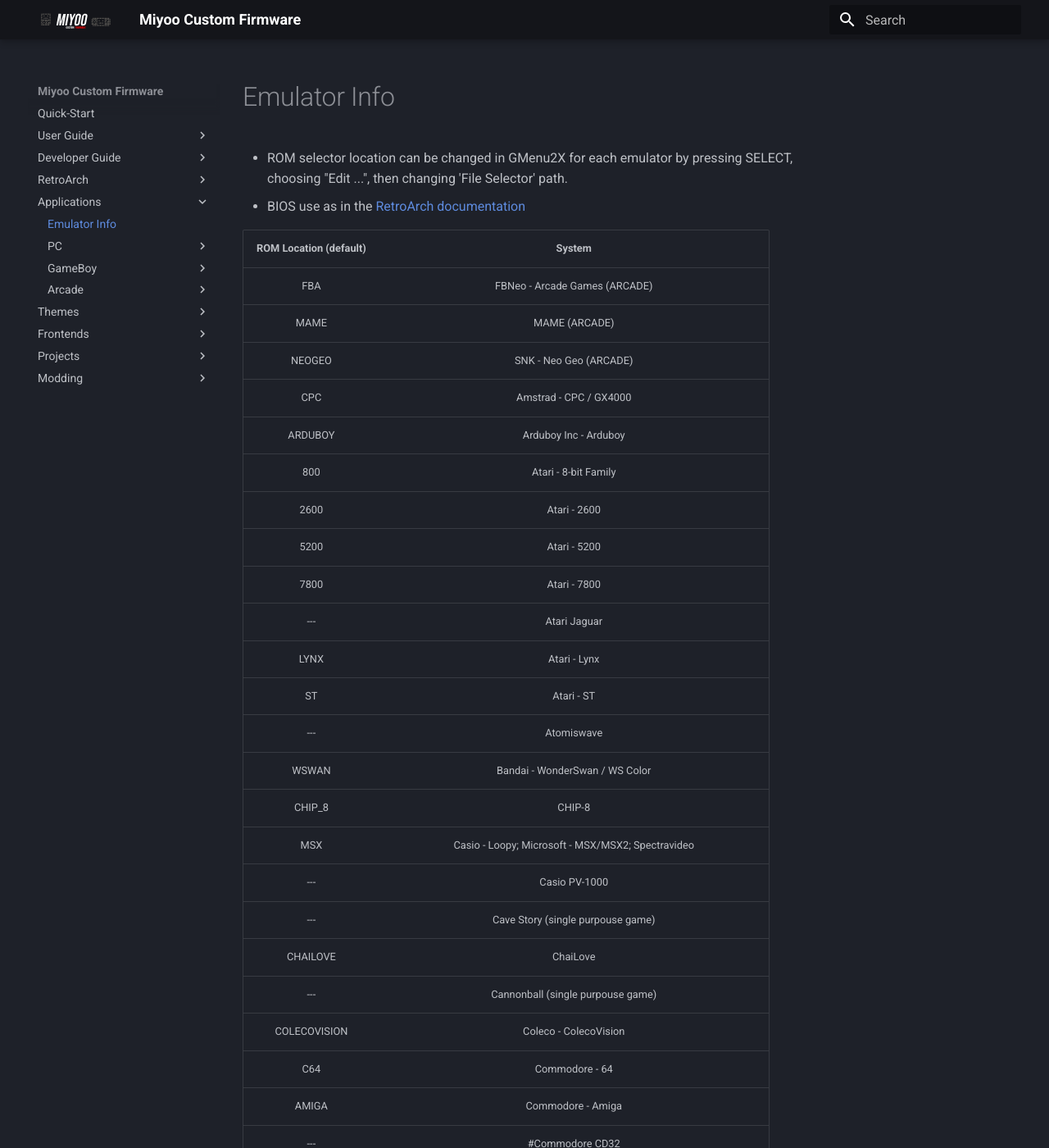
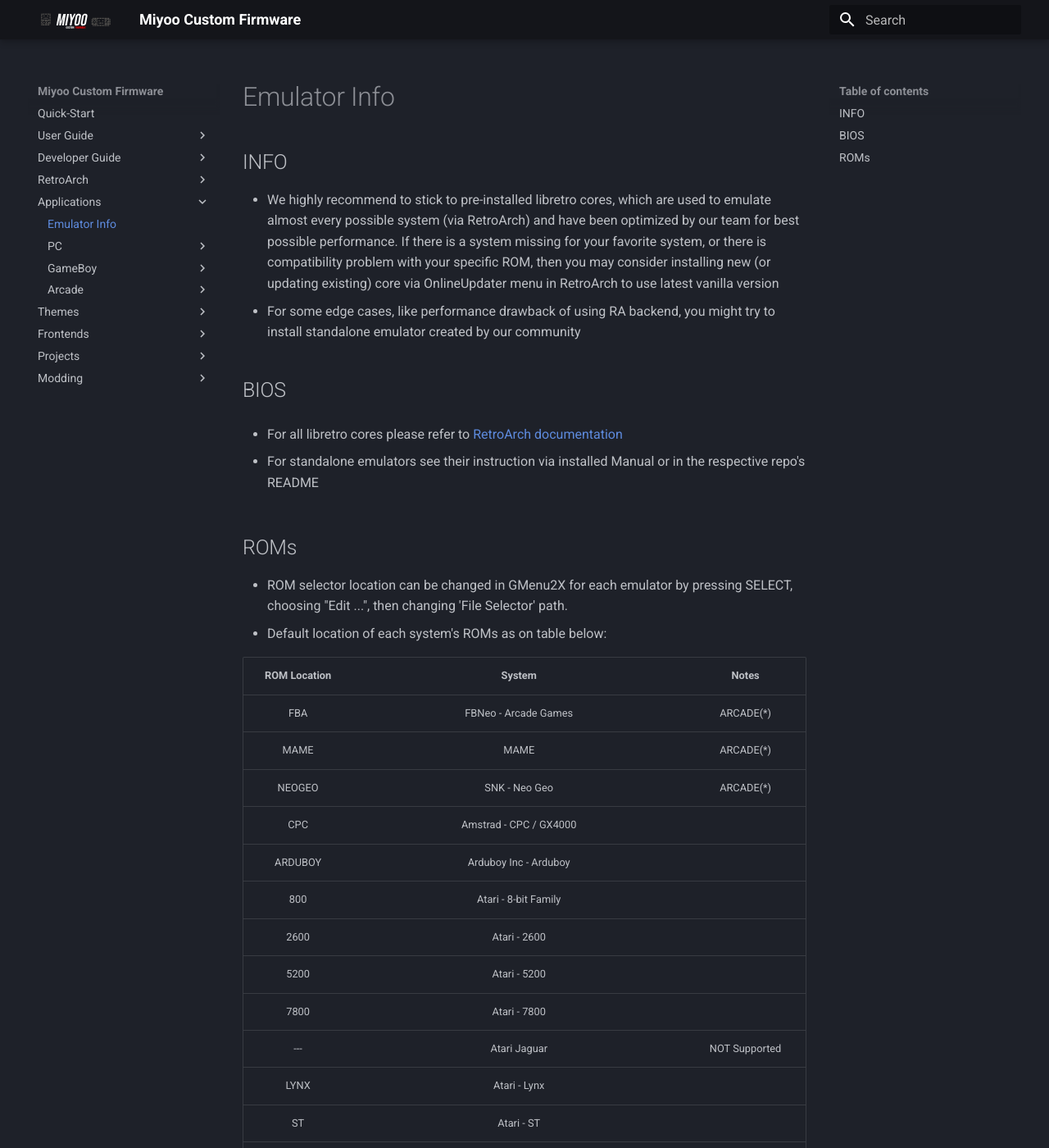
Before and after one commit to MiyooCFW/docs, an MkDocs documentation site: the page built from docs/Emulator-Info.md, in a window 1280 px wide and 1400 px high. Shown: the whole window at 82% size. Built offline with MkDocs 1.6.1 and Material for MkDocs 9.7.7, drawn with Linux system fonts in a browser that asks for light colours; some of the changed text lies outside the part shown.

Commit message:
Emulator Info: more INFO and Notes

```diff
--- a/docs/Emulator-Info.md
+++ b/docs/Emulator-Info.md
@@ -1,43 +1,56 @@
+## INFO
+
+- We highly recommend to stick to pre-installed libretro cores, which are used to emulate almost every possible system (via RetroArch) and have been optimized by our team for best possible performance. If there is a system missing for your favorite system, or there is compatibility problem with your specific ROM, then you may consider installing new (or updating existing) core via OnlineUpdater menu in RetroArch to use latest vanilla version
+- For some edge cases, like performance drawback of using RA backend, you might try to install standalone emulator created by our community
+
+## BIOS
+
+- For all libretro cores please refer to [RetroArch documentation](https://docs.libretro.com/library/bios/)
+
+- For standalone emulators see their instruction via installed Manual or in the respective repo's README
+
+## ROMs
 
 - ROM selector location can be changed in GMenu2X for each emulator by pressing SELECT, choosing "Edit ...", then changing 'File Selector' path.
-- BIOS use as in the [RetroArch documentation](https://docs.libretro.com/library/bios/)
+- Default location of each system's ROMs as on table below:
 
- ROM Location (default) | System
-:-----: | :-----:
-FBA	| FBNeo - Arcade Games (ARCADE)
-MAME	| MAME (ARCADE)
-NEOGEO	| SNK - Neo Geo (ARCADE)
+
+ ROM Location | System | Notes
+:-----: | :-----: | :-----:
+FBA	| FBNeo - Arcade Games | ARCADE(*)
+MAME	| MAME | ARCADE(*)
+NEOGEO	| SNK - Neo Geo | ARCADE(*)
 CPC	| Amstrad - CPC / GX4000
 ARDUBOY	| Arduboy Inc - Arduboy
 800	| Atari - 8-bit Family
 2600	| Atari - 2600
 5200	| Atari - 5200
 7800	| Atari - 7800
----	| Atari Jaguar
+---	| Atari Jaguar | NOT Supported
 LYNX	| Atari - Lynx
 ST	| Atari - ST
---- | Atomiswave
+--- | Atomiswave | NOT Supported
 WSWAN	| Bandai - WonderSwan / WS Color
 CHIP_8 | CHIP-8
 MSX	| Casio - Loopy; Microsoft - MSX/MSX2; Spectravideo
---- | Casio PV-1000
---- | Cave Story (single purpouse game)
+--- | Casio PV-1000 | NOT Supported
+--- | Cave Story | single purpouse game
 CHAILOVE | ChaiLove
---- | Cannonball (single purpouse game)
+--- | Cannonball | single purpouse game
 COLECOVISION	| Coleco - ColecoVision
 C64	| Commodore - 64
 AMIGA	| Commodore - Amiga
----	| #Commodore CD32
----	| #Commodore CDTV
----	| #Commodore PET
----	| #Commodore Plus-4
----	| #Commodore VIC-20
+---	| Commodore - CD32 | NOT Supported
+---	| Commodore - CDTV | NOT Supported
+---	| Commodore - PET | NOT Supported
+---	| Commodore - Plus-4 | NOT Supported
+---	| Commodore - VIC-20 | NOT Supported
 DOOM	| DOOM
 DOS	| DOS
----	| Dinothawr (single purpouse game)
----	| Emerson Arcadia 2001
----	| Entex Adventure Vision
----	| Epoch Super Cassette Vision
+---	| Dinothawr | single purpouse game
+---	| Emerson Arcadia 2001 | NOT Supported
+---	| Entex Adventure Vision | NOT Supported
+---	| Epoch Super Cassette Vision | NOT Supported
 BK	| Elektronika BK
 CHANNELF	| Fairchild - Channel F
 FLASHBACK	| Flashback
@@ -45,16 +58,17 @@
 G&W	| Handheld Electronic Game
 GB	| Nintendo - Game Boy / GB Color
 GBA	| Nintendo - Game Boy Advance
----	| GamePark GP32
----	| Hartung Game Master
----	| LeapFrog Leapster Learning Game System
+---	| GamePark GP32 | NOT Supported
+---	| Hartung Game Master | NOT Supported
+---	| LeapFrog Leapster Learning Game System | NOT Supported
 JUMPNBUMP	| Jump 'n Bump
 LOWRESNX	| LowRes NX
 LUTRO	| Lutro
 ODYSSEY2	| Magnavox - Odyssey2 / Philips - Videopac+
 INT	| Mattel - Intellivision
+---	| Microsoft - Xbox / Xbox 360 | NOT Supported
 UW8	| MicroW8
----	| MrBoom (single purpouse game)
+---	| MrBoom | single purpouse game
 PCE	| PC Engine / PCE CD / PCE SuperGrafx
 PC_88	| NEC - PC-8001 - PC-8801
 ---	| NEC - PC-98
@@ -62,46 +76,48 @@
 NES	| Nintendo - Nintendo Entertainment System / Family Computer Disk System
 POKEMINI	| Nintendo - Pokemon Mini
 SNES	| Nintendo - Super Nintendo Entertainment System / Satellaview / Sufami Turbo
----	| Nintendo 64
----	| Nintendo DS
----	| Nintendo GC
----	| Nintendo Wii
----	| Nintendo Wii U
----	| Philips CD-i
+---	| Nintendo 3DS | NOT Supported
+---	| Nintendo 64 / 64DD | NOT Supported
+---	| Nintendo DS | NOT Supported
+---	| Nintendo GC | NOT Supported
+---	| Nintendo Wii / Wii-U | NOT Supported
+---	| Philips CD-i | NOT Supported
 PS1	| Sony - PlayStation
----	| Sony - PlayStation 2
----	| Sony - PlayStation 3
----	| Sony - PlayStation Portable
----	| Sony - PlayStation Vita
+---	| Sony - PlayStation 2 | NOT Supported
+---	| Sony - PlayStation 3 | NOT Supported
+---	| Sony - PlayStation Portable | NOT Supported
+---	| Sony - PlayStation Vita | NOT Supported
 QUAKE_1	| Quake
----	| Quake II (missing)
----	| Quake III
----	| RCA Studio II
----	| RPG Maker (missing)
----	| Rick Dangerous (single purpouse game)
+---	| Quake II  | missing directory!
+---	| Quake III | NOT Supported
+---	| RCA Studio II | NOT Supported
+---	| RPG Maker | missing directory!
+---	| Rick Dangerous | single purpouse game
 SHARP_X1	| Sharp - X1
----	| Sharp X68000
+---	| Sharp X68000 | NOT Supported
 SCUMMVM	| "ScummVM"
 SMS	| Sega - SG1000 / GameGear / MasterSystem
 SMD	| Sega - Genesis / Sega CD / 32X / PICO
----	| SEGA Saturn
----	| SEGA Dreamcast
----	| SEGA Naomi
----	| SEGA Naomi2
+---	| SEGA Saturn | NOT Supported
+---	| SEGA Dreamcast | NOT Supported
+---	| SEGA Naomi | NOT Supported
+---	| SEGA Naomi2 | NOT Supported
 VMU	| SEGA - VMU
 Z80	| Sinclair - ZX Spectrum
 ZX81	| Sinclair - ZX 81
---- | SNK Neo Geo CD
+--- | SNK Neo Geo CD | NOT Supported
 NGP	| SNK - Neo Geo Pocket / NGP Color
 TI_83	| Texas Instruments
----	| The 3DO
+---	| The 3DO | NOT Supported
 TIC80	| TIC-80
 THOMSON	| Thomson - MOTO
----	| Tiger Game.com
---- | Tomb Raider (missing)
----	| VTech CreatiVision
----	| VTech V.Smile
----	| Vircon32
+---	| Tiger Game.com | NOT Supported
+--- | Tomb Raider | missing directory!
+---	| VTech CreatiVision | NOT Supported
+---	| VTech V.Smile | NOT Supported
+---	| Vircon32 | NOT Supported
 WASM4	| WASM-4
 SUPERVISION	| Watara - Supervision
 WOLFENSTEIN3D	| Wolfenstein 3D
+
+*) For ARCADE system and which ROMset to use refer: if using libretro cores to [Getting Started guide in RA docs](https://docs.libretro.com/guides/arcade-getting-started/), if using standalone emu to Applications/Arcade section here
```
